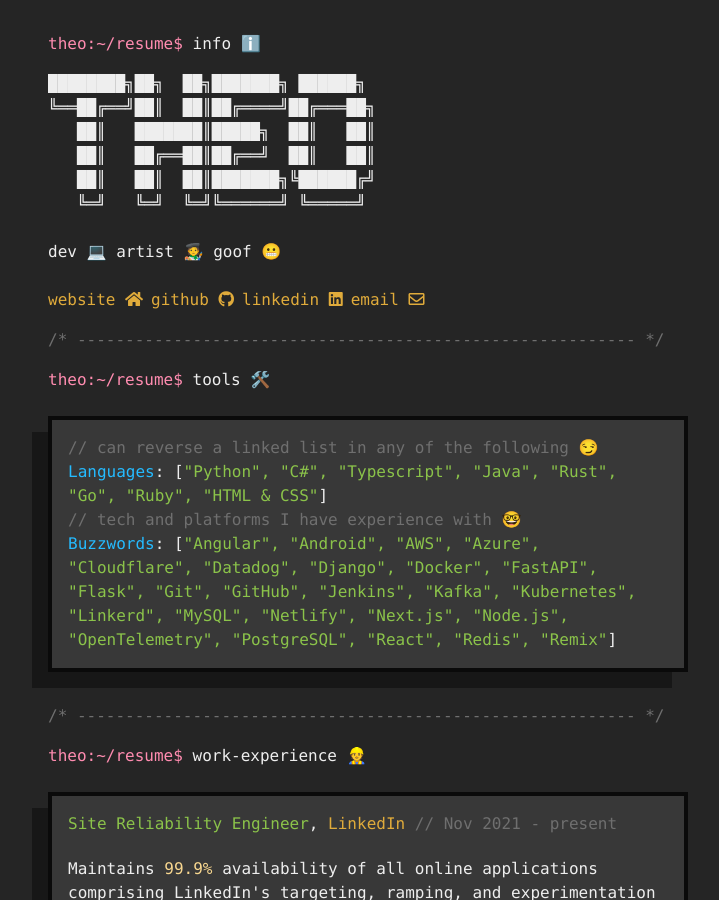
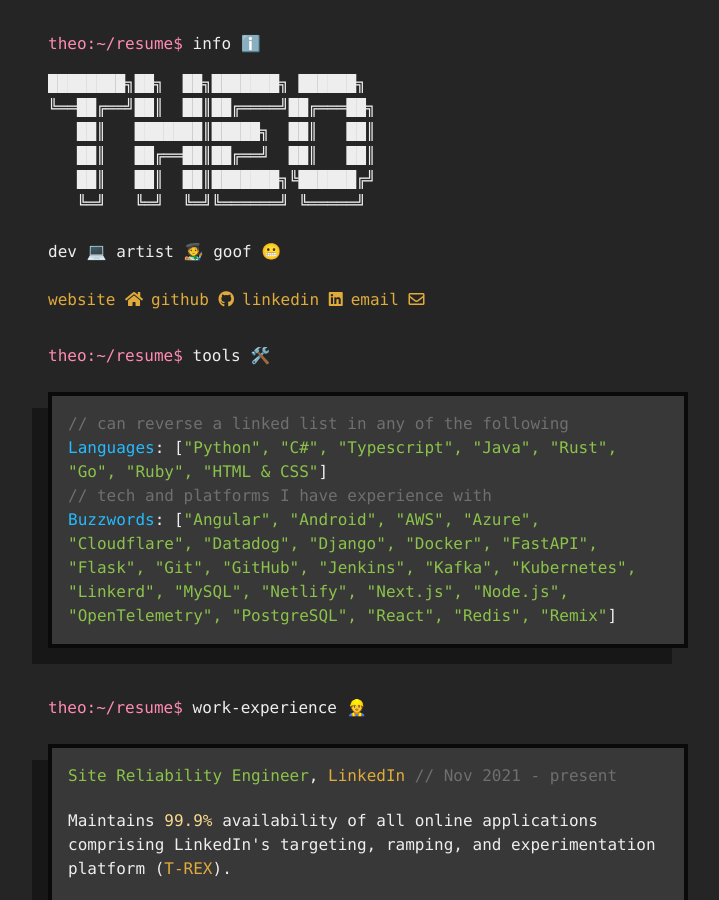
Before and after one commit to tbrockman/tbrockman.github.io, a Jekyll site: the page built from resume.html, in a window 1280 px wide and 900 px high. Shown: the whole window, without its empty margins (272-991 px from the left). Built offline with Jekyll 4.4.1, drawn with Linux system fonts in a browser that asks for light colours; part of the change alters nothing that is shown; some of the changed text lies outside the part shown.

Commit message:
Remove resume separator.

```diff
--- a/assets/js/resume.js
+++ /dev/null
@@ -1,36 +0,0 @@
-const dashTemplate = (a) => {
-    return `/* ${a} */`
-}
-
-const init = () => {
-
-    const resumeContainer = document.getElementsByClassName('resume-container')[0]
-
-    let dashes = "-"
-    let string = dashTemplate(dashes)
-    const width = resumeContainer.clientWidth
-
-    const elements = document.querySelectorAll(".section-separator");
-    elements[0].innerHTML = string
-    const lengthBefore = elements[0].clientWidth
-
-    dashes += "-"
-    elements[0].innerHTML = dashTemplate(dashes)
-    const lengthAfter = elements[0].clientWidth
-
-    const delta = lengthAfter - lengthBefore
-    let fill = Math.floor((width - lengthAfter) / delta)
-
-    while (fill > 0) {
-        dashes += "-"
-        fill--
-    }
-    elements[0].innerHTML = dashTemplate(dashes)
-
-    elements.forEach(element => {
-        element.innerHTML = dashTemplate(dashes)
-    })
-}
-
-window.addEventListener('load', init);
-window.addEventListener('resize', init)
--- a/resume.html
+++ b/resume.html
@@ -47,7 +47,7 @@ href="mailto:iam@theo.lol"
             </pre>
         </div>
 		</div>
-		<div class="section-separator comment-grey"></div>
+
 		<div class="skills-section section">
 			<div class="section-icon-container ">
                 <div class="pink">theo:~/resume$&nbsp;</div>
@@ -56,7 +56,7 @@ href="mailto:iam@theo.lol"
 			<div class="skills floating-block">
 				<div class="skill">
                     <p class="comment-grey"
-                        >// can reverse a linked list in any of the following 😏</p
+                        >// can reverse a linked list in any of the following</p
                     >
 					<span class="blue">Languages</span
 					><span class="white">:&nbsp</span
@@ -68,7 +68,7 @@ href="mailto:iam@theo.lol"
 				</div>
 				<div class="skill">
 					<p class="comment-grey"
-						>// tech and platforms I have experience with 🤓</p
+						>// tech and platforms I have experience with</p
 					>
 				</div>
 				<div class="skill">
@@ -86,7 +86,7 @@ href="mailto:iam@theo.lol"
 				</div>
 			</div>
 		</div>
-		<div class="section-separator comment-grey"></div>
+
 		<div class="work-experience-section section">
 			<div class="section-icon-container">
                 <div class="pink">theo:~/resume$&nbsp;</div>
@@ -281,7 +281,7 @@ href="mailto:iam@theo.lol"
 				</div>
 			</div>
 		</div>
-		<div class="section-separator comment-grey"></div>
+
 		<div class="projects-section section">
 			<div class="section-icon-container">
                 <div class="pink">theo:~/resume$&nbsp;</div>
@@ -372,7 +372,7 @@ href="mailto:iam@theo.lol"
 				</div>
 			</div>
 		</div>
-		<div class="section-separator comment-grey"></div>
+
 		<div class="open-source-section section">
 			<div class="section-icon-container">
                 <div class="pink">theo:~/resume$&nbsp;</div>
@@ -471,7 +471,7 @@ href="mailto:iam@theo.lol"
 				</div>
 			</div>
 		</div>
-		<div class="section-separator comment-grey"></div>
+
 		<div class="education-section section">
 			<div class="section-icon-container ">
                 <div class="pink">theo:~/resume$&nbsp;</div>
@@ -485,5 +485,4 @@ href="mailto:iam@theo.lol"
 			</div>
 		</div>
 	</div>
-	<script src="/assets/js/resume.js"></script>
 </body>
```
